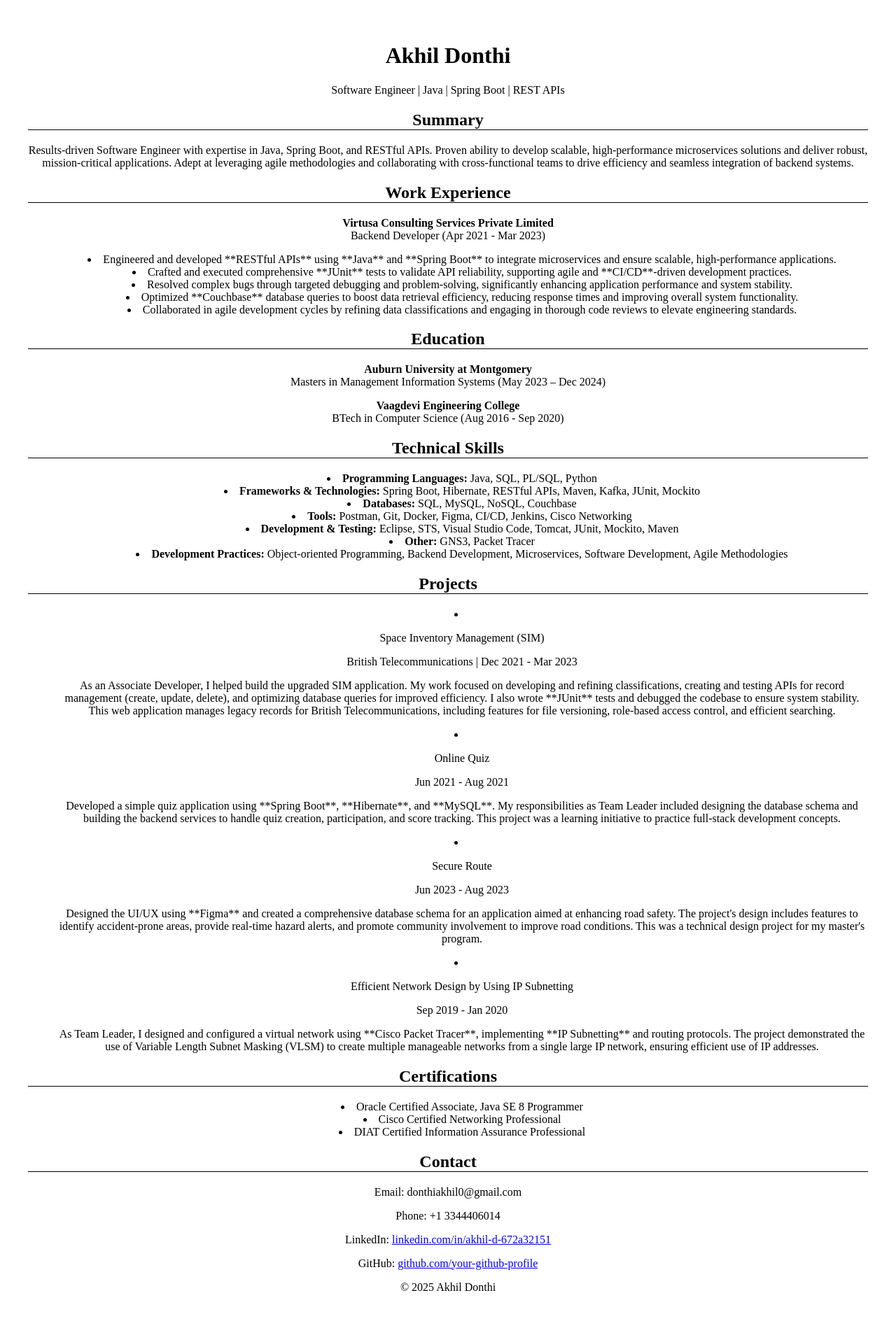
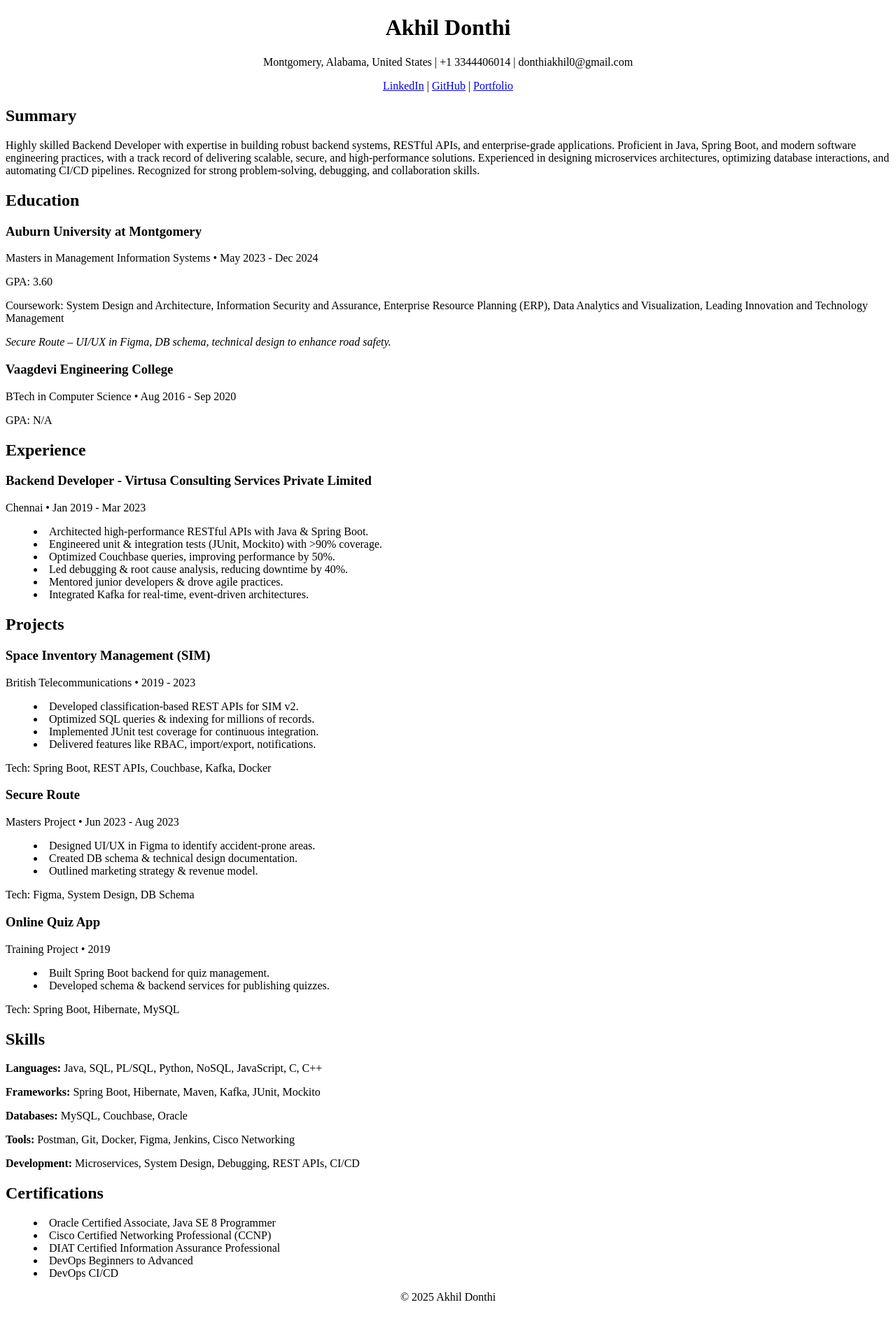
Before and after one commit to AkhilDonthi0/akhildonthi, a React (Vite) app: page / in a window 1280 px wide. Shown: the top 1898 px of the page at 70% size. After the commit the page ends 1871 px from the top, so only its background shows below. Built offline with nearby package versions, Linux system fonts and the light colour scheme.

Commit message:
portfolio update

```diff
--- a/package.json
+++ b/package.json
@@ -5,13 +5,15 @@
   "version": "0.0.0",
   "type": "module",
   "scripts": {
+  "start": "vite",
   "dev": "vite",
   "build": "vite build",
   "lint": "eslint .",
   "preview": "vite preview",
   "predeploy": "npm run build",
   "deploy": "gh-pages -d dist"
-  },
+}
+,
   "dependencies": {
     "react": "^19.1.0",
     "react-dom": "^19.1.0"
--- a/src/App.jsx
+++ b/src/App.jsx
@@ -1,101 +1,185 @@
-import { useState } from 'react';
-import './App.css';
-
-function Section({ title, children }) {
-  return (
-    <div className="mb-6">
-      <h2 className="text-xl font-bold text-indigo-600 mb-2 border-b pb-1">{title}</h2>
-      <div className="pl-2 text-gray-800 space-y-1">{children}</div>
-    </div>
-  );
-}
+import React from "react";
 
 function App() {
-  const [showMore, setShowMore] = useState(false);
+  const resumeData = {
+    name: "Akhil Donthi",
+    location: "Montgomery, Alabama, United States",
+    phone: "+1 3344406014",
+    email: "donthiakhil0@gmail.com",
+    links: {
+      linkedin: "https://linkedin.com/in/akhil-d-672a32151",
+      github: "https://github.com/AkhilDonthi0",
+      portfolio: "https://akhildonthi0.github.io/akhildonthi",
+    },
+    summary:
+      "Highly skilled Backend Developer with expertise in building robust backend systems, RESTful APIs, and enterprise-grade applications. Proficient in Java, Spring Boot, and modern software engineering practices, with a track record of delivering scalable, secure, and high-performance solutions. Experienced in designing microservices architectures, optimizing database interactions, and automating CI/CD pipelines. Recognized for strong problem-solving, debugging, and collaboration skills.",
+    education: [
+      {
+        school: "Auburn University at Montgomery",
+        degree: "Masters in Management Information Systems",
+        gpa: "3.60",
+        period: "May 2023 - Dec 2024",
+        coursework: [
+          "System Design and Architecture",
+          "Information Security and Assurance",
+          "Enterprise Resource Planning (ERP)",
+          "Data Analytics and Visualization",
+          "Leading Innovation and Technology Management",
+        ],
+        projectHighlight:
+          "Secure Route – UI/UX in Figma, DB schema, technical design to enhance road safety.",
+      },
+      {
+        school: "Vaagdevi Engineering College",
+        degree: "BTech in Computer Science",
+        gpa: "N/A",
+        period: "Aug 2016 - Sep 2020",
+      },
+    ],
+    experience: [
+      {
+        title: "Backend Developer",
+        company: "Virtusa Consulting Services Private Limited",
+        location: "Chennai",
+        period: "Jan 2019 - Mar 2023",
+        highlights: [
+          "Architected high-performance RESTful APIs with Java & Spring Boot.",
+          "Engineered unit & integration tests (JUnit, Mockito) with >90% coverage.",
+          "Optimized Couchbase queries, improving performance by 50%.",
+          "Led debugging & root cause analysis, reducing downtime by 40%.",
+          "Mentored junior developers & drove agile practices.",
+          "Integrated Kafka for real-time, event-driven architectures.",
+        ],
+      },
+    ],
+    projects: [
+      {
+        name: "Space Inventory Management (SIM)",
+        client: "British Telecommunications",
+        period: "2019 - 2023",
+        details: [
+          "Developed classification-based REST APIs for SIM v2.",
+          "Optimized SQL queries & indexing for millions of records.",
+          "Implemented JUnit test coverage for continuous integration.",
+          "Delivered features like RBAC, import/export, notifications.",
+        ],
+        technologies: ["Spring Boot", "REST APIs", "Couchbase", "Kafka", "Docker"],
+      },
+      {
+        name: "Secure Route",
+        type: "Masters Project",
+        period: "Jun 2023 - Aug 2023",
+        details: [
+          "Designed UI/UX in Figma to identify accident-prone areas.",
+          "Created DB schema & technical design documentation.",
+          "Outlined marketing strategy & revenue model.",
+        ],
+        technologies: ["Figma", "System Design", "DB Schema"],
+      },
+      {
+        name: "Online Quiz App",
+        type: "Training Project",
+        period: "2019",
+        details: [
+          "Built Spring Boot backend for quiz management.",
+          "Developed schema & backend services for publishing quizzes.",
+        ],
+        technologies: ["Spring Boot", "Hibernate", "MySQL"],
+      },
+    ],
+    skills: {
+      languages: ["Java", "SQL", "PL/SQL", "Python", "NoSQL", "JavaScript", "C", "C++"],
+      frameworks: ["Spring Boot", "Hibernate", "Maven", "Kafka", "JUnit", "Mockito"],
+      databases: ["MySQL", "Couchbase", "Oracle"],
+      tools: ["Postman", "Git", "Docker", "Figma", "Jenkins", "Cisco Networking"],
+      development: ["Microservices", "System Design", "Debugging", "REST APIs", "CI/CD"],
+    },
+    certifications: [
+      "Oracle Certified Associate, Java SE 8 Programmer",
+      "Cisco Certified Networking Professional (CCNP)",
+      "DIAT Certified Information Assurance Professional",
+      "DevOps Beginners to Advanced",
+      "DevOps CI/CD",
+    ],
+  };
 
   return (
-    <div className="p-6 font-sans max-w-4xl mx-auto animate-fade-in">
-      <header className="text-center mb-10">
-        <h1 className="text-4xl font-bold text-indigo-700">Akhil Donthi</h1>
-        <p className="text-lg mt-2 text-gray-700">Software Engineer | Java | Spring Boot | REST APIs</p>
+    <div className="p-6 max-w-5xl mx-auto font-sans">
+      <header className="text-center mb-8">
+        <h1 className="text-4xl font-bold">{resumeData.name}</h1>
+        <p className="text-gray-700">
+          {resumeData.location} | {resumeData.phone} | {resumeData.email}
+        </p>
+        <p className="text-blue-600">
+          <a href={resumeData.links.linkedin}>LinkedIn</a> |{" "}
+          <a href={resumeData.links.github}>GitHub</a> |{" "}
+          <a href={resumeData.links.portfolio}>Portfolio</a>
+        </p>
       </header>
 
-      <Section title="Summary">
-        <p>
-          Results-driven Software Engineer with expertise in Java, Spring Boot, and RESTful APIs. Proven ability to develop scalable, high-performance microservices solutions and deliver robust, mission-critical applications. Adept at leveraging agile methodologies and collaborating with cross-functional teams to drive efficiency and seamless integration of backend systems.
-        </p>
-      </Section>
+      <section className="mb-8">
+        <h2 className="text-xl font-bold mb-2">Summary</h2>
+        <p>{resumeData.summary}</p>
+      </section>
 
-      <Section title="Work Experience">
-        <p><strong>Virtusa Consulting Services Private Limited</strong><br />Backend Developer (Apr 2021 - Mar 2023)</p>
-        <ul className="list-disc list-inside mt-2 space-y-1">
-          <li>Engineered and developed **RESTful APIs** using **Java** and **Spring Boot** to integrate microservices and ensure scalable, high-performance applications.</li>
-          <li>Crafted and executed comprehensive **JUnit** tests to validate API reliability, supporting agile and **CI/CD**-driven development practices.</li>
-          <li>Resolved complex bugs through targeted debugging and problem-solving, significantly enhancing application performance and system stability.</li>
-          <li>Optimized **Couchbase** database queries to boost data retrieval efficiency, reducing response times and improving overall system functionality.</li>
-          <li>Collaborated in agile development cycles by refining data classifications and engaging in thorough code reviews to elevate engineering standards.</li>
+      <section className="mb-8">
+        <h2 className="text-xl font-bold mb-2">Education</h2>
+        {resumeData.education.map((edu, i) => (
+          <div key={i} className="mb-4">
+            <h3 className="font-semibold">{edu.school}</h3>
+            <p>{edu.degree} • {edu.period}</p>
+            {edu.gpa && <p>GPA: {edu.gpa}</p>}
+            {edu.coursework && <p>Coursework: {edu.coursework.join(", ")}</p>}
+            {edu.projectHighlight && <p className="italic">{edu.projectHighlight}</p>}
+          </div>
+        ))}
+      </section>
+
+      <section className="mb-8">
+        <h2 className="text-xl font-bold mb-2">Experience</h2>
+        {resumeData.experience.map((job, i) => (
+          <div key={i} className="mb-4">
+            <h3 className="font-semibold">{job.title} - {job.company}</h3>
+            <p>{job.location} • {job.period}</p>
+            <ul className="list-disc list-inside">
+              {job.highlights.map((h, idx) => <li key={idx}>{h}</li>)}
+            </ul>
+          </div>
+        ))}
+      </section>
+
+      <section className="mb-8">
+        <h2 className="text-xl font-bold mb-2">Projects</h2>
+        {resumeData.projects.map((proj, i) => (
+          <div key={i} className="mb-4">
+            <h3 className="font-semibold">{proj.name}</h3>
+            <p>{proj.type || proj.client} • {proj.period}</p>
+            <ul className="list-disc list-inside">
+              {proj.details.map((d, idx) => <li key={idx}>{d}</li>)}
+            </ul>
+            <p className="text-sm text-gray-600">Tech: {proj.technologies.join(", ")}</p>
+          </div>
+        ))}
+      </section>
+
+      <section className="mb-8">
+        <h2 className="text-xl font-bold mb-2">Skills</h2>
+        <p><strong>Languages:</strong> {resumeData.skills.languages.join(", ")}</p>
+        <p><strong>Frameworks:</strong> {resumeData.skills.frameworks.join(", ")}</p>
+        <p><strong>Databases:</strong> {resumeData.skills.databases.join(", ")}</p>
+        <p><strong>Tools:</strong> {resumeData.skills.tools.join(", ")}</p>
+        <p><strong>Development:</strong> {resumeData.skills.development.join(", ")}</p>
+      </section>
+
+      <section className="mb-8">
+        <h2 className="text-xl font-bold mb-2">Certifications</h2>
+        <ul className="list-disc list-inside">
+          {resumeData.certifications.map((cert, i) => <li key={i}>{cert}</li>)}
         </ul>
-      </Section>
+      </section>
 
-      <Section title="Education">
-        <p><strong>Auburn University at Montgomery</strong><br />Masters in Management Information Systems (May 2023 – Dec 2024)</p>
-        <p><strong>Vaagdevi Engineering College</strong><br />BTech in Computer Science (Aug 2016 - Sep 2020)</p>
-      </Section>
-
-      <Section title="Technical Skills">
-        <ul className="list-disc list-inside">
-          <li><strong>Programming Languages:</strong> Java, SQL, PL/SQL, Python</li>
-          <li><strong>Frameworks & Technologies:</strong> Spring Boot, Hibernate, RESTful APIs, Maven, Kafka, JUnit, Mockito </li>
-          <li><strong>Databases:</strong> SQL, MySQL, NoSQL, Couchbase</li>
-          <li><strong>Tools:</strong> Postman, Git, Docker, Figma, CI/CD, Jenkins, Cisco Networking</li>
-          <li><strong>Development & Testing:</strong> Eclipse, STS, Visual Studio Code, Tomcat, JUnit, Mockito, Maven</li>
-          <li><strong>Other:</strong> GNS3, Packet Tracer</li>
-          <li><strong>Development Practices:</strong> Object-oriented Programming, Backend Development, Microservices, Software Development, Agile Methodologies</li>
-        </ul>
-      </Section>
-
-      <Section title="Projects">
-        <ul className="list-disc list-inside space-y-3">
-          <li>
-            <p className="font-semibold">Space Inventory Management (SIM)</p>
-            <p className="text-sm text-gray-600">British Telecommunications | Dec 2021 - Mar 2023</p>
-            <p className="text-sm">As an Associate Developer, I helped build the upgraded SIM application. My work focused on developing and refining classifications, creating and testing APIs for record management (create, update, delete), and optimizing database queries for improved efficiency. I also wrote **JUnit** tests and debugged the codebase to ensure system stability. This web application manages legacy records for British Telecommunications, including features for file versioning, role-based access control, and efficient searching.</p>
-          </li>
-          <li>
-            <p className="font-semibold">Online Quiz</p>
-            <p className="text-sm text-gray-600">Jun 2021 - Aug 2021</p>
-            <p className="text-sm">Developed a simple quiz application using **Spring Boot**, **Hibernate**, and **MySQL**. My responsibilities as Team Leader included designing the database schema and building the backend services to handle quiz creation, participation, and score tracking. This project was a learning initiative to practice full-stack development concepts.</p>
-          </li>
-          <li>
-            <p className="font-semibold">Secure Route</p>
-            <p className="text-sm text-gray-600">Jun 2023 - Aug 2023</p>
-            <p className="text-sm">Designed the UI/UX using **Figma** and created a comprehensive database schema for an application aimed at enhancing road safety. The project's design includes features to identify accident-prone areas, provide real-time hazard alerts, and promote community involvement to improve road conditions. This was a technical design project for my master's program.</p>
-          </li>
-          <li>
-            <p className="font-semibold">Efficient Network Design by Using IP Subnetting</p>
-            <p className="text-sm text-gray-600">Sep 2019 - Jan 2020</p>
-            <p className="text-sm">As Team Leader, I designed and configured a virtual network using **Cisco Packet Tracer**, implementing **IP Subnetting** and routing protocols. The project demonstrated the use of Variable Length Subnet Masking (VLSM) to create multiple manageable networks from a single large IP network, ensuring efficient use of IP addresses.</p>
-          </li>
-        </ul>
-      </Section>
-
-      <Section title="Certifications">
-        <ul className="list-disc list-inside">
-          <li>Oracle Certified Associate, Java SE 8 Programmer</li>
-          <li>Cisco Certified Networking Professional</li>
-          <li>DIAT Certified Information Assurance Professional</li>
-        </ul>
-      </Section>
-
-      <Section title="Contact">
-        <p>Email: donthiakhil0@gmail.com</p>
-        <p>Phone: +1 3344406014</p>
-        <p>LinkedIn: <a href="https://linkedin.com/in/akhil-d-672a32151" target="_blank" className="text-blue-600 underline">linkedin.com/in/akhil-d-672a32151</a></p>
-        <p>GitHub: <a href="https://github.com/your-github-profile" target="_blank" className="text-blue-600 underline">github.com/your-github-profile</a></p>
-      </Section>
-
-      <footer className="text-center text-sm text-gray-400 mt-10">
-        <p>© 2025 Akhil Donthi</p>
+      <footer className="text-center text-sm text-gray-500 mt-10">
+        © 2025 {resumeData.name}
       </footer>
     </div>
   );
```
Lines whose indentation alone changed are shown as unchanged.
